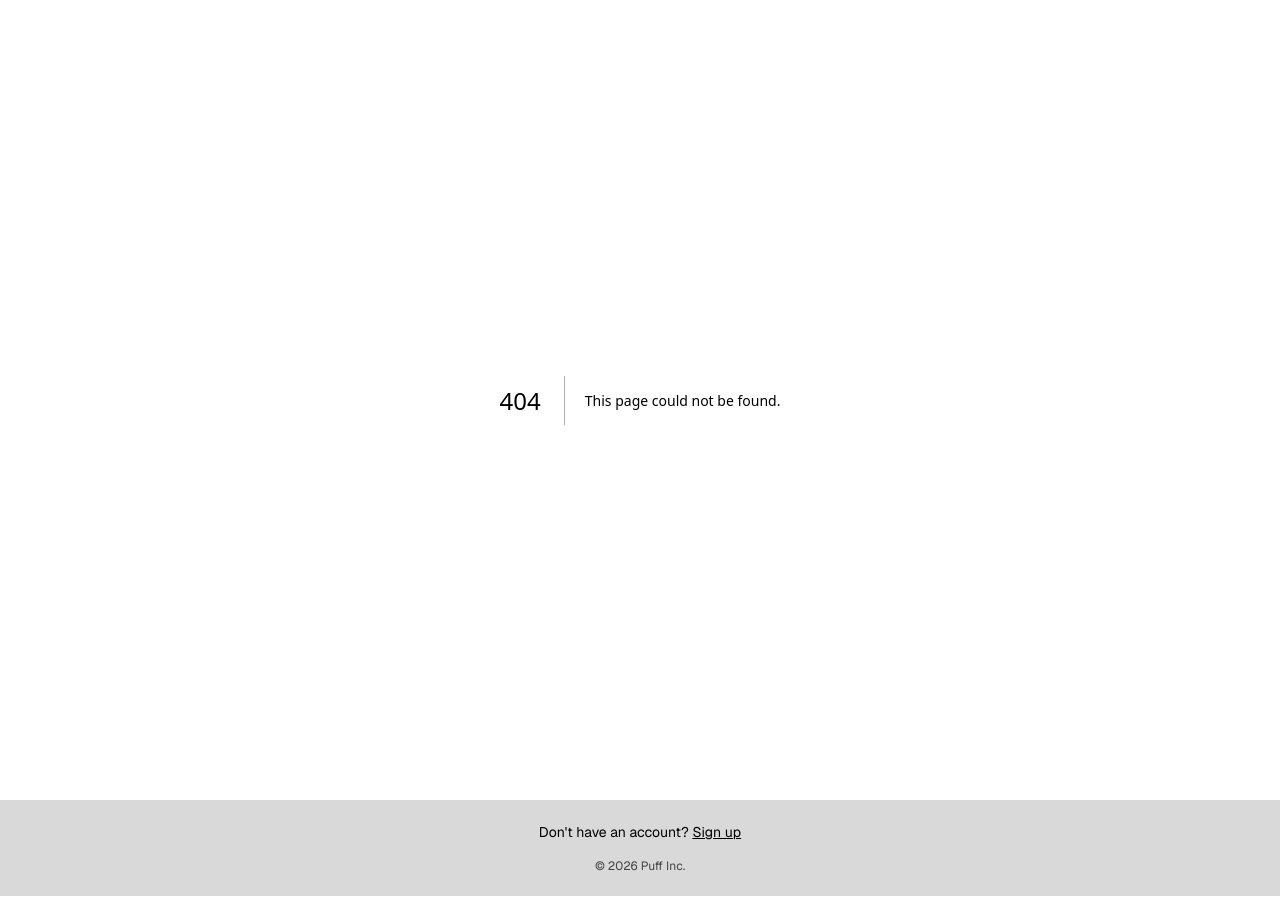
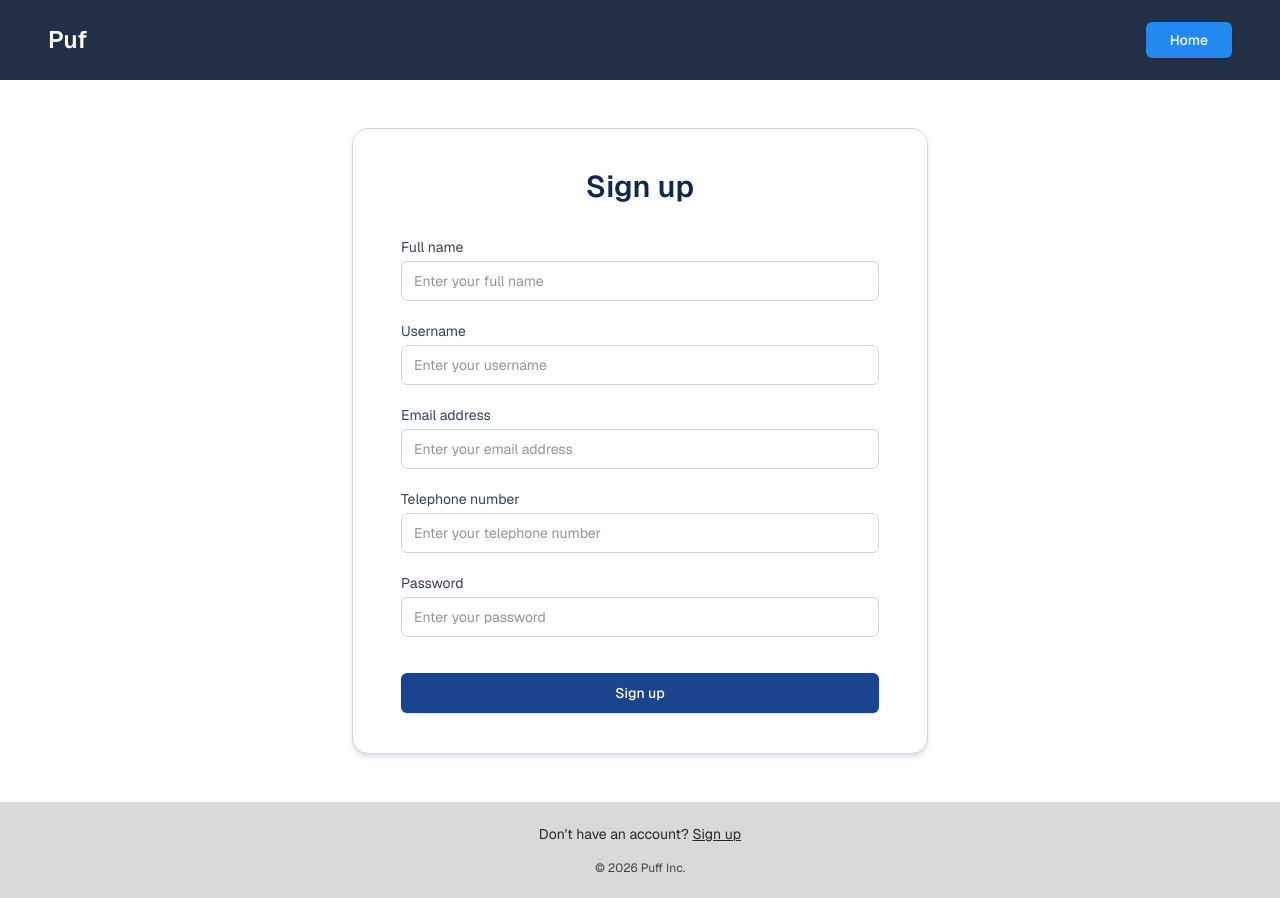
Before and after one commit to puf-app/puf, a Next.js app in the folder app/frontend/: page /signup in a window 1280 px wide. Before the commit this address had no page. Built offline with nearby package versions, Linux system fonts and the light colour scheme.

Commit message:
feat: implement signup page layout

```diff
--- /dev/null
+++ b/app/frontend/src/app/signup/page.tsx
@@ -0,0 +1,102 @@
+'use client';
+
+import React, { FormEvent } from 'react';
+import Link from 'next/link';
+
+export default function SignupPage() {
+  const handleSubmit = (e: FormEvent<HTMLFormElement>) => {
+    e.preventDefault();
+    // TODO: hook up to real API + Redux when backend is ready
+  };
+
+  return (
+    <main className="min-h-screen bg-white flex flex-col">
+      {/* Top bar */}
+      <header className="h-16 md:h-20 bg-[#212f47] flex items-center justify-between px-4 md:px-12">
+        <div className="text-2xl font-semibold text-white">Puf</div>
+        <Link
+          href="/"
+          className="px-6 py-2 rounded-md bg-[#2289f0] text-white text-sm font-medium shadow-sm hover:bg-[#1b6ec0] transition-colors"
+        >
+          Home
+        </Link>
+      </header>
+
+      {/* Centered card */}
+      <section className="flex-1 flex flex-col items-center justify-start md:justify-center px-4 py-8 md:py-12 gap-4">
+        <div className="w-full max-w-md md:max-w-xl rounded-2xl bg-white shadow-md border border-gray-300 px-6 py-8 md:px-12 md:py-10">
+          <h1 className="text-2xl md:text-3xl font-semibold text-[#10294b] text-center mb-6 md:mb-8">
+            Sign up
+          </h1>
+
+          <form className="space-y-4 md:space-y-5" onSubmit={handleSubmit}>
+            <div className="hidden md:flex flex-col gap-1">
+              <label className="text-sm text-gray-700">Full name</label>
+              <input
+                type="text"
+                placeholder="Enter your full name"
+                className="h-10 rounded-md border border-gray-300 px-3 text-sm focus:outline-none focus:ring-2 focus:ring-[#2289f0]"
+                required
+              />
+            </div>
+
+            <div className="flex flex-col gap-1">
+              <label className="text-sm text-gray-700">Username</label>
+              <input
+                type="text"
+                placeholder="Enter your username"
+                className="h-10 rounded-md border border-gray-300 px-3 text-sm focus:outline-none focus:ring-2 focus:ring-[#2289f0]"
+                required
+              />
+            </div>
+
+            <div className="hidden md:flex flex-col gap-1">
+              <label className="text-sm text-gray-700">Email address</label>
+              <input
+                type="email"
+                placeholder="Enter your email address"
+                className="h-10 rounded-md border border-gray-300 px-3 text-sm focus:outline-none focus:ring-2 focus:ring-[#2289f0]"
+                required
+              />
+            </div>
+
+            <div className="flex flex-col gap-1">
+              <label className="text-sm text-gray-700">Telephone number</label>
+              <input
+                type="tel"
+                placeholder="Enter your telephone number"
+                className="h-10 rounded-md border border-gray-300 px-3 text-sm focus:outline-none focus:ring-2 focus:ring-[#2289f0]"
+              />
+            </div>
+
+            <div className="flex flex-col gap-1">
+              <label className="text-sm text-gray-700">Password</label>
+              <input
+                type="password"
+                placeholder="Enter your password"
+                className="h-10 rounded-md border border-gray-300 px-3 text-sm focus:outline-none focus:ring-2 focus:ring-[#2289f0]"
+                minLength={6}
+                required
+              />
+            </div>
+
+            <button
+              type="submit"
+              className="mt-4 h-10 w-full rounded-md bg-[#1a448d] text-white text-sm font-medium shadow-sm hover:bg-[#153770] transition-colors"
+            >
+              Sign up
+            </button>
+          </form>
+        </div>
+
+        {/* Mobile-only sign-in hint below card */}
+        <p className="block md:hidden text-sm text-center w-full">
+          Already have an account?{' '}
+          <Link href="/login" className="underline text-[#1a448d]">
+            Sign in
+          </Link>
+        </p>
+      </section>
+    </main>
+  );
+}
```
